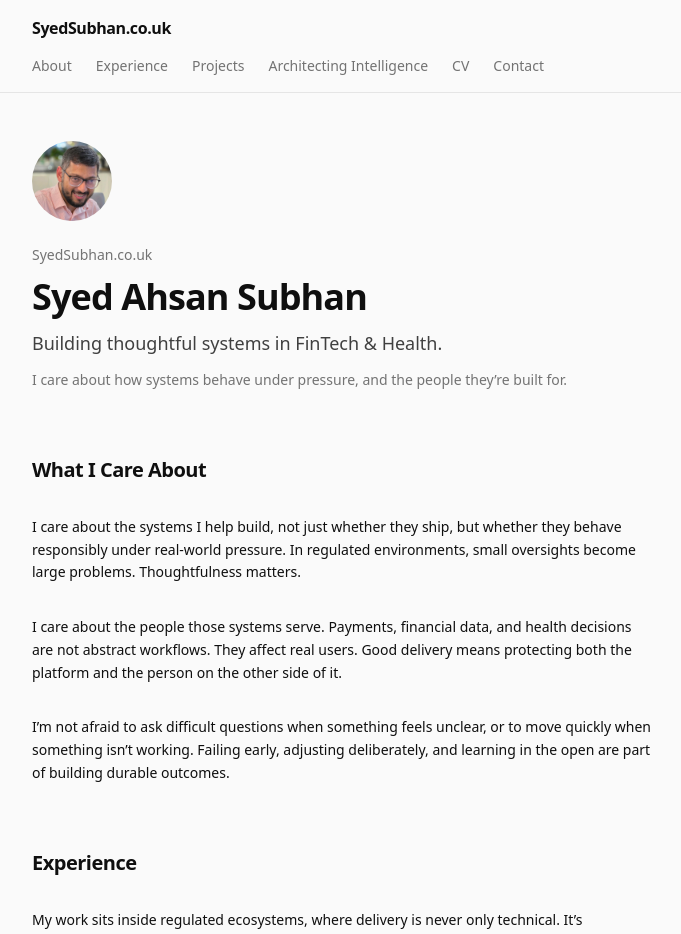
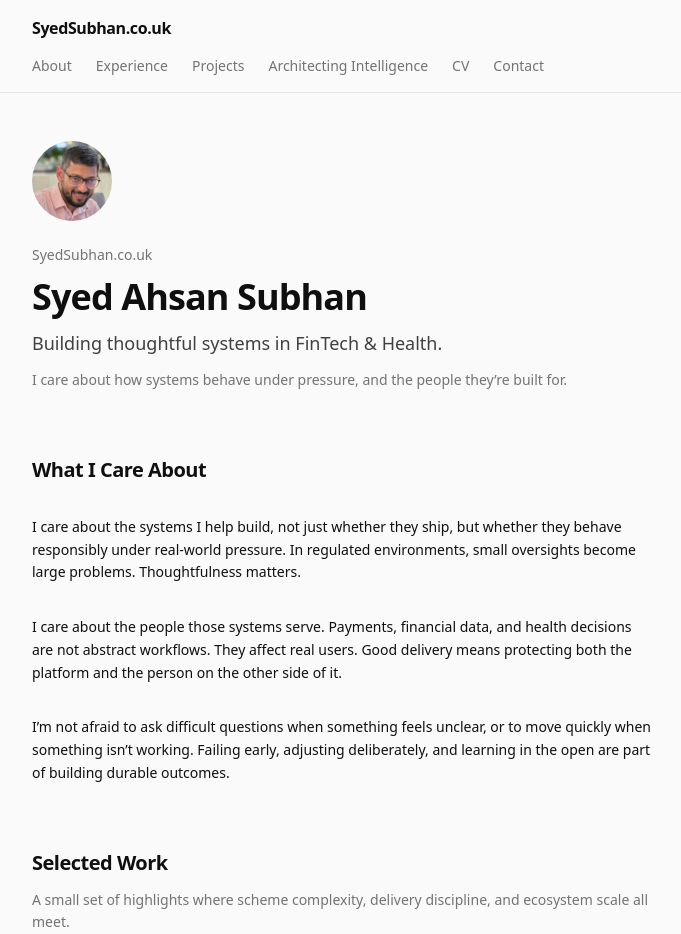
Before and after one commit to takhleeq-ai/syedsubhan-site, a Next.js app: page / in a window 1280 px wide. Shown: the top 934 px of the page, without its empty margins (296-977 px from the left). Built offline with nearby package versions, Linux system fonts and the light colour scheme.

Commit message:
Added Selected Work Section

```diff
--- a/app/page.tsx
+++ b/app/page.tsx
@@ -1,5 +1,6 @@
 import { cvProfile } from "@/content/cv";
 import Link from "next/link";
+import SelectedWork from "@/components/SelectedWork";
 
 export default function Home() {
   return (
@@ -69,6 +70,7 @@ export default function Home() {
           </p>
         </div>
       </section>
+      <SelectedWork />
 
       {/* Experience */}
       <section id="experience" className="mt-16 scroll-mt-24">
```
